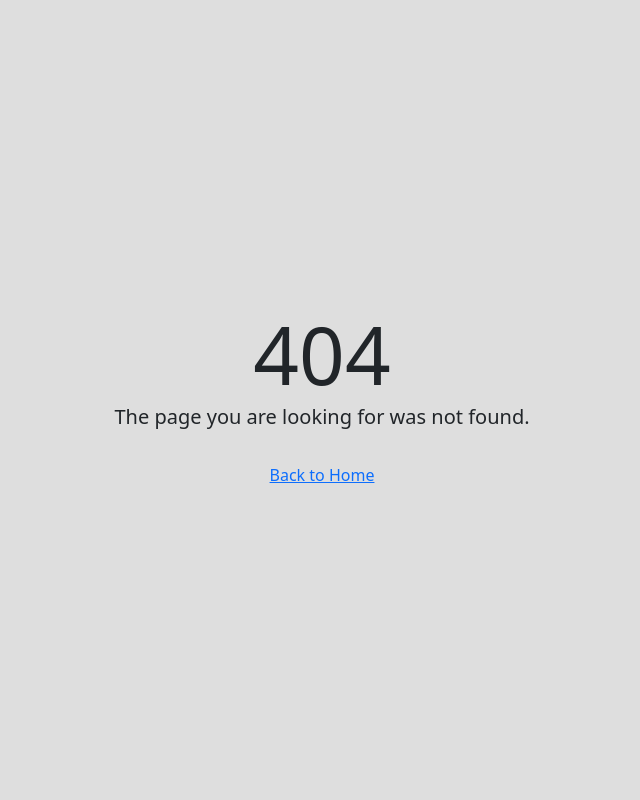
After one commit to IyadElwy/Educational-Management-Consultancy-System-Backend, a Django app: page /ui/registerschool/ in a window 1280 px wide. The commit adds this page. Shown: the whole page, without its empty margins (318-958 px from the left). Run offline with Django 4.2, Linux system fonts and the light colour scheme; some libraries are stand-ins or nearby versions.

Commit message:
Added 404 page

```diff
--- /dev/null
+++ b/ui/templates/404.html
@@ -0,0 +1,32 @@
+{% extends 'base.html' %}
+{% block title %}404{% endblock title %}
+{% block head %}
+    <style>
+
+        body {
+            background: #dedede;
+        }
+
+        .page-wrap {
+            min-height: 100vh;
+        }
+
+    </style>
+{% endblock head %}
+
+{% block content %}
+
+    <div class="page-wrap d-flex flex-row align-items-center">
+        <div class="container">
+            <div class="row justify-content-center">
+                <div class="col-md-12 text-center">
+                    <span class="display-1 d-block">404</span>
+                    <div class="mb-4 lead">The page you are looking for was not found.</div>
+                    <a href="#" class="btn btn-link">Back to Home</a>
+                </div>
+            </div>
+        </div>
+    </div>
+
+
+{% endblock content %}
--- a/ui/templates/base.html
+++ b/ui/templates/base.html
@@ -9,7 +9,7 @@
     <link rel="stylesheet" type="text/css"
           href="https://netdna.bootstrapcdn.com/font-awesome/4.0.3/css/font-awesome.css">
     {% block head %}{% endblock head %}
-
+<style></style>
 </head>
 {% block content %}
 
--- a/ui/urls.py
+++ b/ui/urls.py
@@ -1,5 +1,8 @@
 from django.urls import path
 from . import views
+from django.conf.urls import handler404
+
+#####################################################################################################
 
 urlpatterns = [
     path('', views.home),
@@ -10,25 +13,29 @@ urlpatterns = [
     #####################################################################################################
     path('admin/', views.admin_home),
     path('admin/schools/', views.admin_schools),
-    path('admin/schools/<pk:int>/', views.admin_views_single_school),
+    path('admin/schools/<int:schoolid>/', views.admin_views_single_school),
     path('admin/volunteers/', views.admin_volunteers),
-    path('admin/volunteers/<pk:int>/', views.admin_views_single_volunteer),
+    path('admin/volunteers/<int:volunteerid>/', views.admin_views_single_volunteer),
     path('admin/upcomingsessions/', views.admin_upcoming_sessions),
-    path('admin/upcomingsessions/<pk:int>/', views.admin_views_single_upcoming_session),
+    path('admin/upcomingsessions/<int:sessionid>/', views.admin_views_single_upcoming_session),
     path('admin/pastsessions/', views.admin_past_sessions),
-    path('admin/pastsessions/<pk:int>/', views.admin_views_single_past_session),
+    path('admin/pastsessions/<int:sessionid>/', views.admin_views_single_past_session),
     #######################################################################################################
     path('schooladmin/', views.school_admin_home),
     path('schooladmin/upcomingsessions/', views.school_admin_upcoming_sessions),
-    path('schooladmin/upcomingsessions/<pk:int>/', views.school_admin_views_single_upcoming_session),
-    path('schooladmin/upcomingsessions/<pk:int>/applications/',
+    path('schooladmin/upcomingsessions/<int:sessionid>/', views.school_admin_views_single_upcoming_session),
+    path('schooladmin/upcomingsessions/<int:sessionid>/applications/',
          views.school_admin_views_single_upcoming_session_applications),
-    path('schooladmin/upcomingsessions/<pk:int>/applications/<pk:int>/',
+    path('schooladmin/upcomingsessions/<int:sessionid>/applications/<int:applicationid>/',
          views.school_admin_views_single_application_from_upcoming_session),
     path('schooladmin/pastsessions/', views.school_admin_past_sessions),
-    path('schooladmin/pastsessions/<pk:int>/', views.school_admin_views_single_past_session),
+    path('schooladmin/pastsessions/<int:sessionid>/', views.school_admin_views_single_past_session),
     path('schooladmin/courses', views.school_admin_courses),
-    path('schooladmin/courses/<pk:int>/', views.school_admin_views_single_course),
+    path('schooladmin/courses/<int:courseid>/', views.school_admin_views_single_course),
     path('schooladmin/addsession', views.school_admin_add_session),
     path('schooladmin/addcourse', views.school_admin_add_course),
 ]
+
+#####################################################################################################
+
+handler404 = 'ui.views.error_404_handler'
--- a/ui/views.py
+++ b/ui/views.py
@@ -10,11 +10,11 @@ def login(req):
 
 
 def register_school(req):
-    return render(request=req, template_name='')
+    return render(request=req, template_name='404.html')
 
 
 def register_volunteer(req):
-    return render(request=req, template_name='')
+    return render(request=req, template_name='404.html')
 
 
 def download_app(req):
@@ -31,32 +31,32 @@ def admin_schools(req):
     return render(request=req, template_name='admin_schools.html')
 
 
-def admin_views_single_school(req):
-    return render(request=req, template_name='')
+def admin_views_single_school(req, schoolid):
+    return render(request=req, template_name='404.html')
 
 
 def admin_volunteers(req):
     return render(request=req, template_name='admin_volunteers.html')
 
 
-def admin_views_single_volunteer(req):
-    return render(request=req, template_name='')
+def admin_views_single_volunteer(req, volunteerid):
+    return render(request=req, template_name='404.html')
 
 
-def admin_upcoming_sessions(req):
+def admin_upcoming_sessions(req, volunteerid):
     return render(request=req, template_name='admin_upcoming_sessions.html')
 
 
-def admin_views_single_upcoming_session(req):
-    return render(request=req, template_name='')
+def admin_views_single_upcoming_session(req, sessionid):
+    return render(request=req, template_name='404.html')
 
 
 def admin_past_sessions(req):
     return render(request=req, template_name='admin_past_sessions.html')
 
 
-def admin_views_single_past_session(req):
-    return render(request=req, template_name='')
+def admin_views_single_past_session(req, sessionid):
+    return render(request=req, template_name='404.html')
 
 
 ##############################################################################
@@ -69,24 +69,24 @@ def school_admin_upcoming_sessions(req):
     return render(request=req, template_name='school_admin_upcoming_sessions.html')
 
 
-def school_admin_views_single_upcoming_session(req):
-    return render(request=req, template_name='')
+def school_admin_views_single_upcoming_session(req, sessionid):
+    return render(request=req, template_name='404.html')
 
 
-def school_admin_views_single_upcoming_session_applications(req):
-    return render(request=req, template_name='')
+def school_admin_views_single_upcoming_session_applications(req, sessionid):
+    return render(request=req, template_name='404.html')
 
 
-def school_admin_views_single_application_from_upcoming_session(req):
-    return render(request=req, template_name='')
+def school_admin_views_single_application_from_upcoming_session(req, sessionid, applicationid):
+    return render(request=req, template_name='404.html')
 
 
 def school_admin_past_sessions(req):
     return render(request=req, template_name='school_admin_past_sessions.html')
 
 
-def school_admin_views_single_past_session(req):
-    return render(request=req, template_name='')
+def school_admin_views_single_past_session(req, sessionid):
+    return render(request=req, template_name='404.html')
 
 
 def school_admin_add_session(req):
@@ -97,11 +97,14 @@ def school_admin_courses(req):
     return render(request=req, template_name='school_admin_courses.html')
 
 
-def school_admin_views_single_course(req):
-    return render(request=req, template_name='')
+def school_admin_views_single_course(req, courseid):
+    return render(request=req, template_name='404.html')
 
 
 def school_admin_add_course(req):
     return render(request=req, template_name='school_admin_add_courses.html')
 
+
 ##############################################################################
+def error_404_handler(req, exception):
+    return render(request=req, template_name='404.html')
```
Also changed, not shown: config/settings.py (+5 -3 lines).
